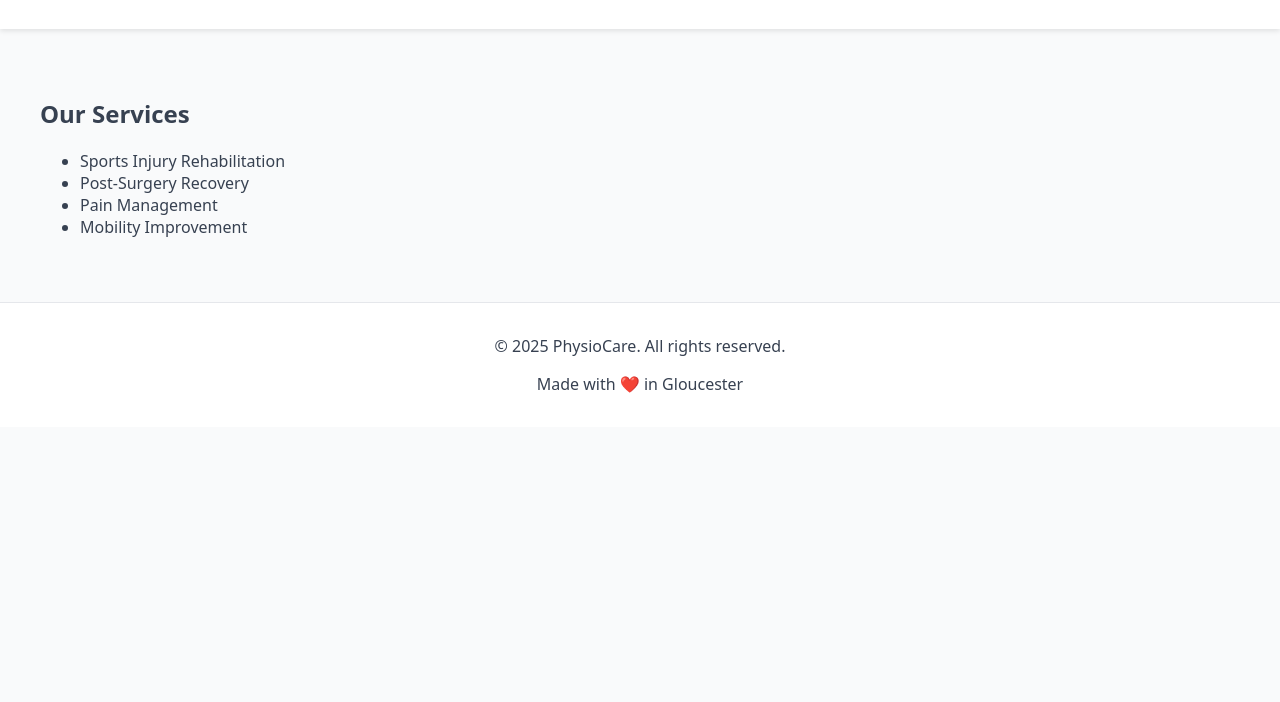
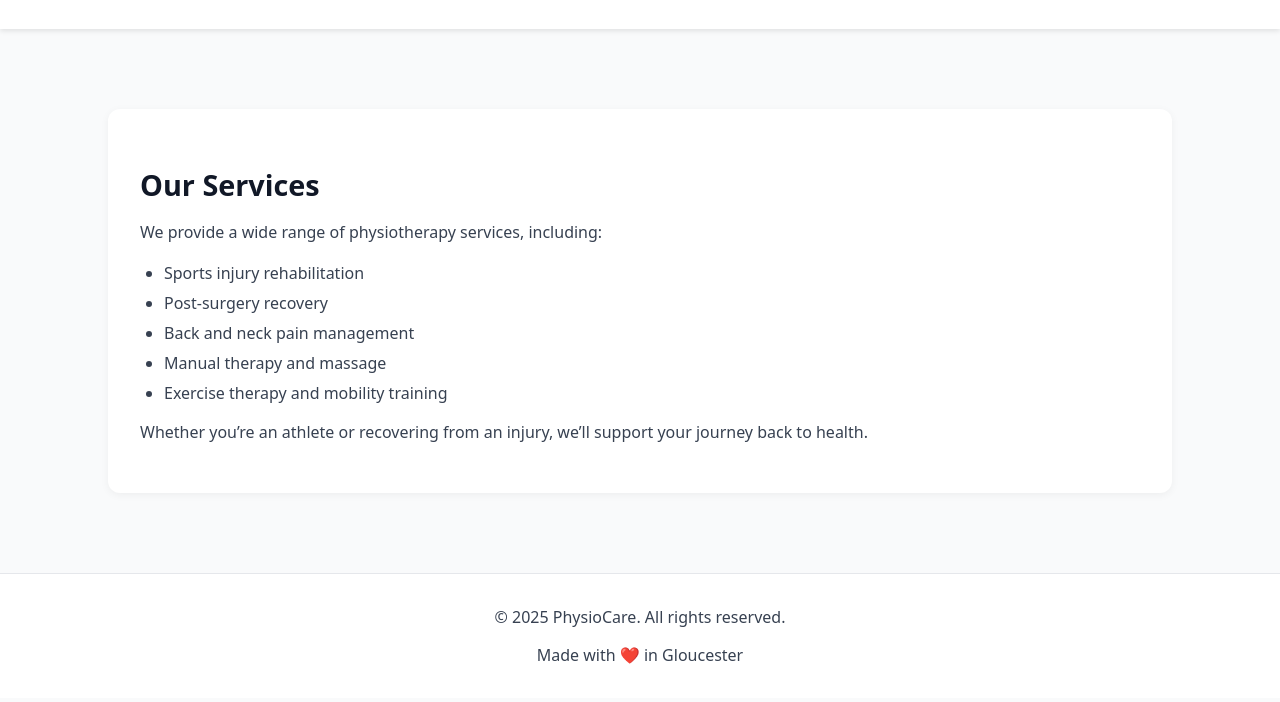
Before and after one commit to krishnatural/physio-website, a plain HTML site: page services.html in a window 1280 px wide. Shown: the part 68-770 px from the top of the page. Drawn offline with Linux system fonts and the light colour scheme.

Commit message:
Updated style and main content on all pages

```diff
--- a/css/style.css
+++ b/css/style.css
@@ -129,3 +129,36 @@ main {
   max-width: 1200px;
   margin: 0 auto;
 }
+
+/* General Page Layout */
+.page-container {
+  max-width: 1000px;
+  margin: 2rem auto;
+  padding: 2rem;
+  background: #fff;
+  border-radius: 12px;
+  box-shadow: 0 2px 8px rgba(0,0,0,0.05);
+}
+
+.page-container h2 {
+  font-size: 1.8rem;
+  margin-bottom: 1rem;
+  color: #111827;
+}
+
+.page-container p {
+  margin-bottom: 1rem;
+  color: #374151;
+  line-height: 1.6;
+}
+
+.page-container ul {
+  margin: 1rem 0;
+  padding-left: 1.5rem;
+  list-style: disc;
+  color: #374151;
+}
+
+.page-container li {
+  margin-bottom: 0.5rem;
+}
--- a/services.html
+++ b/services.html
@@ -8,13 +8,18 @@
 </head>
 <body>
   <main>
-    <h2>Our Services</h2>
-    <ul>
-      <li>Sports Injury Rehabilitation</li>
-      <li>Post-Surgery Recovery</li>
-      <li>Pain Management</li>
-      <li>Mobility Improvement</li>
-    </ul>
+    <div class="page-container">
+      <h2>Our Services</h2>
+      <p>We provide a wide range of physiotherapy services, including:</p>
+      <ul>
+        <li>Sports injury rehabilitation</li>
+        <li>Post-surgery recovery</li>
+        <li>Back and neck pain management</li>
+        <li>Manual therapy and massage</li>
+        <li>Exercise therapy and mobility training</li>
+      </ul>
+      <p>Whether you’re an athlete or recovering from an injury, we’ll support your journey back to health.</p>
+    </div>
   </main>
   <script src="/js/site.js"></script>
 </body>
```
Also changed, not shown: about.html (+5 -2 lines), contact.html (+19 -9 lines), index.html (+5 -2 lines), success.html (+5 -3 lines).
